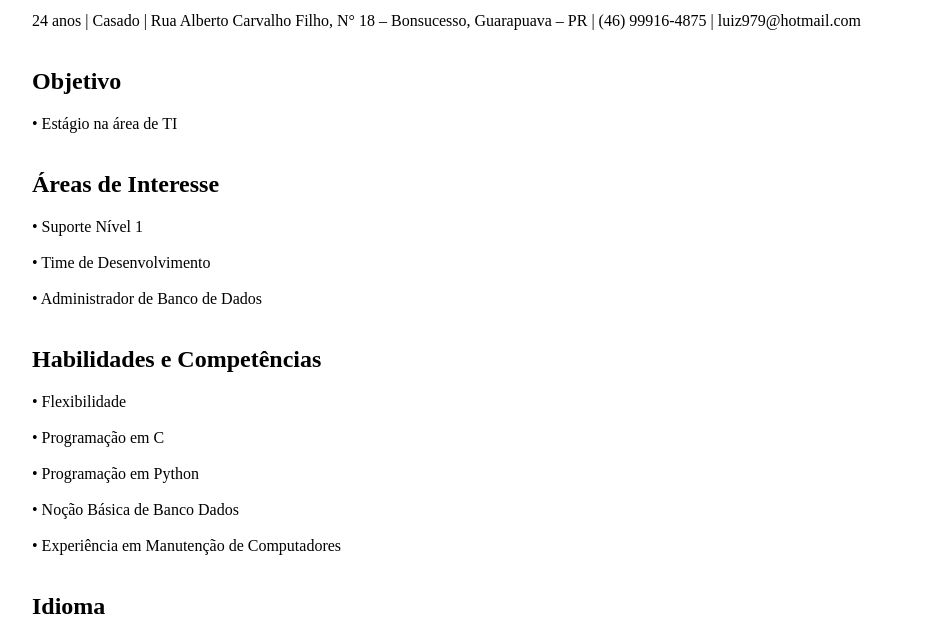
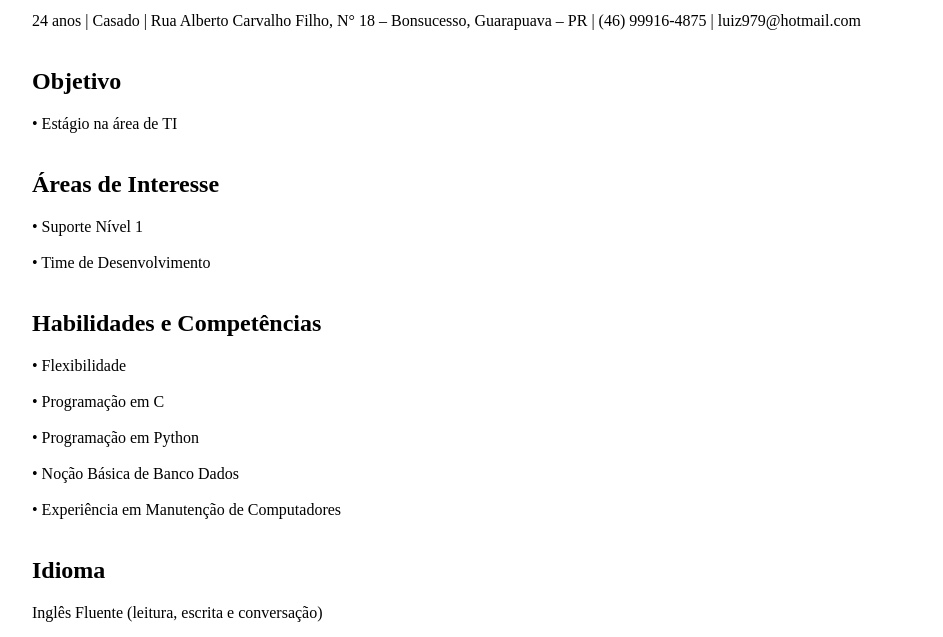
Before and after one commit to TFHz-Dark/Atividade-Curriculo, a plain HTML site: page index.html in a window 1280 px wide. Shown: the part 131-768 px from the top of the page, without its empty margins (168-1111 px from the left). Drawn offline with Linux system fonts and the light colour scheme.

Commit message:
Atualição

```diff
--- a/index.html
+++ b/index.html
@@ -37,9 +37,6 @@
         <br/>
         <br/>
         <span>• Time de Desenvolvimento</span>
-        <br/>
-        <br/>
-        <span>• Administrador de Banco de Dados</span>
     </div>
     <br/>
     <div>
```
